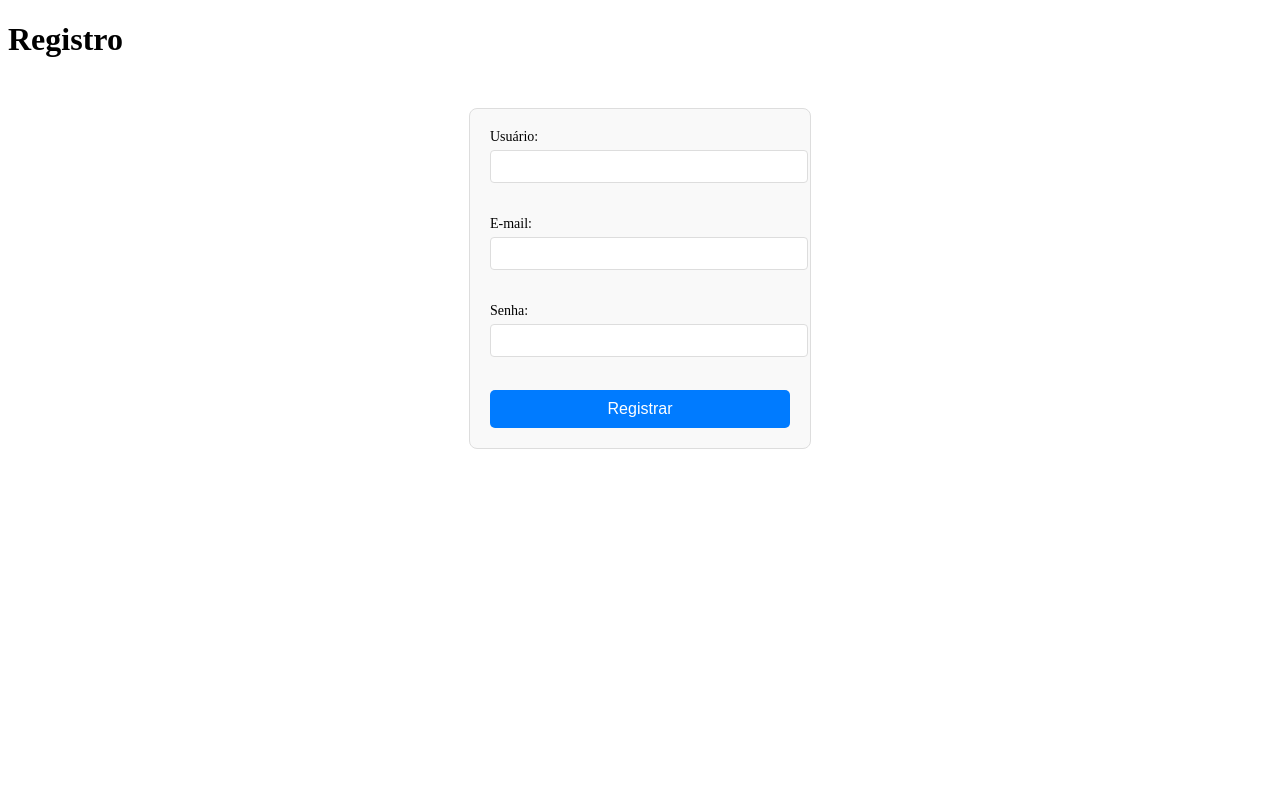
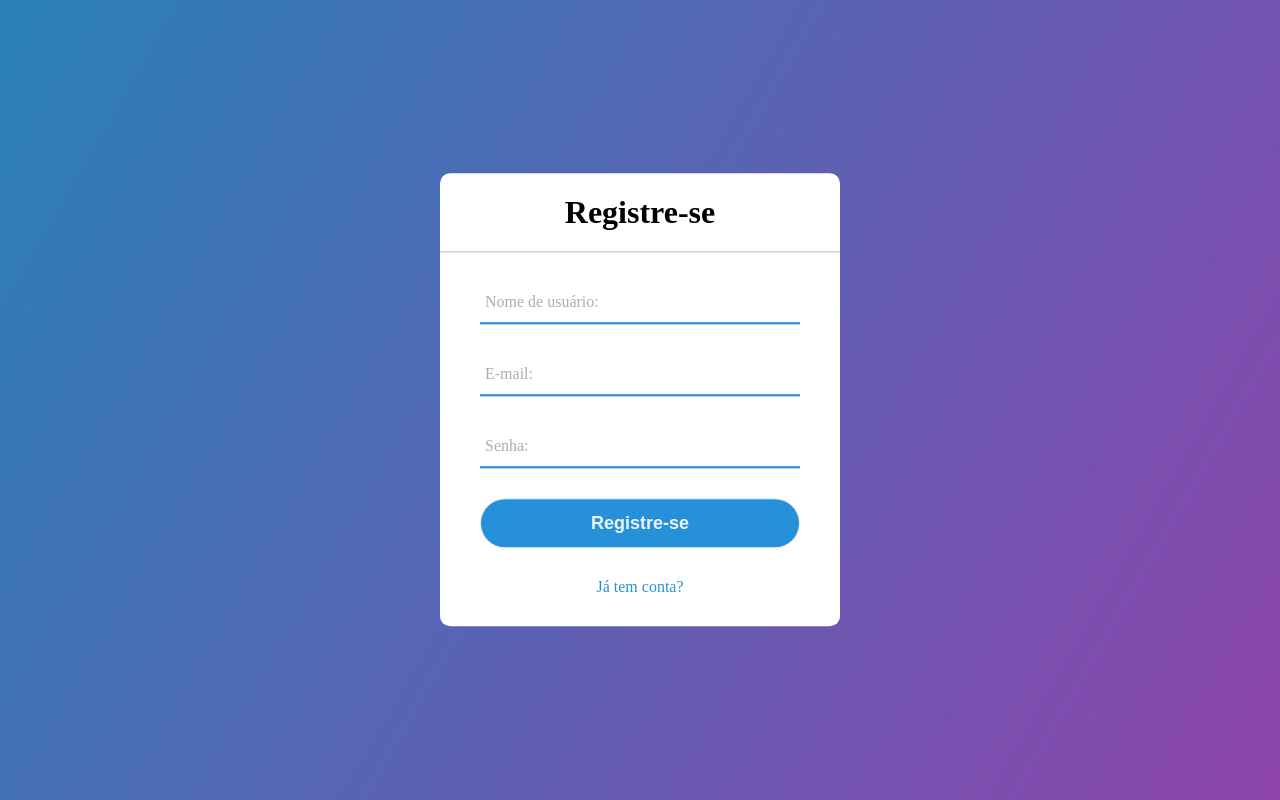
Before and after one commit to IsMoreiraKt/PAP, a PHP site: page /php/register.php in a window 1280 px wide. Run offline with PHP 8.4, Linux system fonts and the light colour scheme.

Commit message:
registro

```diff
--- /dev/null
+++ b/css/register.css
@@ -0,0 +1,106 @@
+body{
+    margin: 0;
+    padding: 0;
+    font-family: montserrat;
+    background: linear-gradient(120deg, #2980b9, #8e44ad);
+    height: 100vh;
+    overflow: hidden;
+}
+.center {
+    position: absolute;
+    top: 50%;
+    left: 50%;
+    transform: translate(-50%, -50%);
+    width: 400px;
+    background: white;
+    border-radius: 10px;
+}
+.center h1{
+    text-align: center;
+    padding: 0 0 20px 0;
+    border-bottom: 1px solid silver;
+}
+.center form{
+    padding: 0 40px;
+    box-sizing: border-box;
+}
+form .txt_field {
+    position: relative;
+    border-bottom: 2px solid #adadad;
+    margin: 30px 0;
+}
+.txt_field input{
+    width: 100%;
+    padding: 0 5px;
+    height: 40px;
+    font-size: 16px;
+    border: none;
+    background: none;
+    outline: none;
+}
+.txt_field label {
+    position: absolute;
+    top: 50%;
+    left: 5px;
+    color: #adadad;
+    transform: translateY(-50%);
+    font-size: 16px;
+    pointer-events: none;
+    transition: .5s;
+}
+.txt_field span::before {
+    content: '';
+    position: absolute;
+    top: 40px;
+    left: 0;
+    width: 100%;
+    height: 2px;
+    background: #2691d9;
+    transition: .5s;
+}
+.txt_field input:focus ~ label,
+.txt_field input:valid ~ label {
+    top: -5px;
+    color: #2691d9;
+}
+.txt_field input:focus ~ span::before,
+.txt_field input:valid ~ span::before {
+    width: 100%;
+}
+.pass {
+    margin: -5px 0 20px 5px;
+    color: #a6a6a6;
+    cursor: pointer;
+}
+.pass:hover {
+    text-decoration:underline;
+}
+input[type="submit"]{
+    width: 100%;
+    height: 50px;
+    border: 1px solid;
+    background: #2691d9;
+    border-radius: 25px;
+    font-size: 18px;
+    color: #e9f4fb;
+    font-weight: 700;
+    cursor: pointer;
+    outline: none;
+}
+input[type="submit"]:hover {
+    border-color: #2691d9;
+    transition: .5s;
+}
+.signup_link{
+    margin: 30px 0;
+    text-align: center;
+    font-size: 16px;
+    color: #666666;
+}
+.signup_link a{
+    color: #2691d9;
+    text-decoration: none;
+}
+.signup_link a:hover{
+    text-decoration: underline;
+}
--- a/php/login.php
+++ b/php/login.php
@@ -32,7 +32,7 @@ unset($_SESSION['login_error']);
       <div class="pass">Esqueceu a senha?</div>
       <input type="submit" value="Login">
       <div class="signup_link">
-        Não tem conta? <a href="#">Registre-se</a>
+        Não tem conta? <a href="../php/register.php">Registre-se</a>
       </div>
     </form>
 
--- a/php/register.php
+++ b/php/register.php
@@ -4,23 +4,33 @@
 <head>
   <meta charset="UTF-8" />
   <title>Registro</title>
-  <link rel="stylesheet" href="../css/auth.css">
+  <link rel="stylesheet" href="../css/register.css">
 </head>
 
 <body>
-  <h1>Registro</h1>
-  <form action="process_register.php" method="POST">
-    <label for="username">Usuário:</label>
-    <input type="text" name="username" id="username" required />
-    <br><br>
-    <label for="email">E-mail:</label>
-    <input type="email" name="email" id="email" required />
-    <br><br>
-    <label for="password">Senha:</label>
-    <input type="password" name="password" id="password" required />
-    <br><br>
-    <button type="submit">Registrar</button>
-  </form>
+  <div class="center">
+    <h1>Registre-se</h1>
+    <form action="process_register.php" method="POST">
+      <div class="txt_field">
+        <input type="text" name="username" required>
+        <span></span>
+        <label>Nome de usuário:</label>
+      </div>
+      <div class="txt_field">
+        <input type="email" name="email" required>
+        <span></span>
+        <label>E-mail:</label>
+      </div>
+      <div class="txt_field">
+        <input type="password" name="password" required>
+        <span></span>
+        <label>Senha:</label>
+      </div>
+        <input type="submit" value="Registre-se">
+        <div class="signup_link">
+          <a href="../php/login.php">Já tem conta?</a>
+        </div>
+    </form>
+  </div>
 </body>
-
 </html>
```
Also changed, not shown: index.php (+9 -10 lines).
